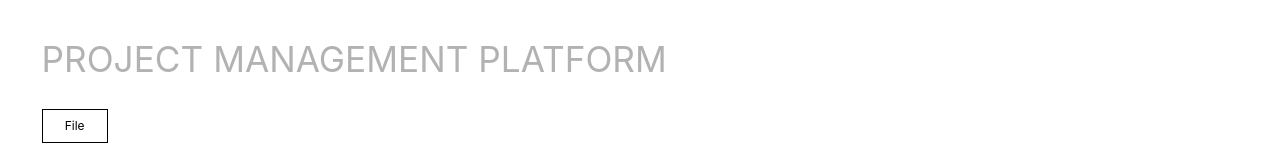
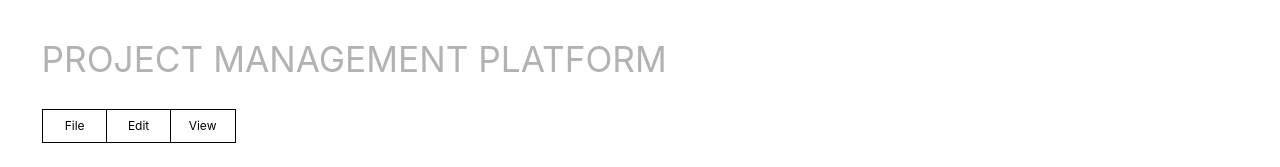
Before and after one commit to morgan-sam/project-management-platform, a React (Create React App) app in the folder client/: page / in a window 1280 px wide. Shown: the top 167 px of the page. Built offline with nearby package versions, Linux system fonts and the light colour scheme; no server answers.

Commit message:
Working dropdown positioning

```diff
--- a/client/src/components/NavigationMenu.jsx
+++ b/client/src/components/NavigationMenu.jsx
@@ -4,11 +4,19 @@ import ThemeContext from 'context/ThemeContext';
 const NavigationMenu = (props) => {
 	const themeColor = useContext(ThemeContext);
 
+	const BOX_WIDTH_REM = 4;
+
+	const bntSub = [
+		{ name: 'hello!', sub: [ { name: '53' } ] },
+		{ name: 'what!', sub: [ { name: '53' } ] },
+		{ name: 'yellow!', sub: [ { name: '53' } ] }
+	];
 	const menus = [
-		{ name: 'File', sub: [ { name: 'Batch New Tasks', sub: [ { name: 'hello!' } ] } ] }
-		// { name: 'Edit', sub: [ { name: 'Select All' }, { name: 'Mark Complete' }, { name: 'Delete Selected' } ] },
-		// { name: 'View', sub: [ { name: 'Filter' }, { name: 'New Task' } ] }
+		{ name: 'File', sub: [ { name: 'Batch New Tasks', sub: bntSub } ] },
+		{ name: 'Edit', sub: [ { name: 'Select All' }, { name: 'Mark Complete' }, { name: 'Delete Selected' } ] },
+		{ name: 'View', sub: [ { name: 'Filter' }, { name: 'New Task' } ] }
 	];
+
 	const convertMenusToOpenObj = () => {
 		let obj = {};
 		for (let i = 0; i < menus.length; i++) {
@@ -19,12 +27,12 @@ const NavigationMenu = (props) => {
 	const [ menusOpen, setMenusOpen ] = useState(convertMenusToOpenObj());
 
 	const parentContainer = {
+		position: 'relative',
 		height: '2rem',
 		margin: '2rem 0 1.75rem 0',
-		display: 'flex',
-		justifyContent: 'left',
-		alignItems: 'top',
-		overflow: 'visible'
+		display: 'block',
+		overflow: 'visible',
+		zIndex: '10'
 	};
 
 	const boxStyle = {
@@ -34,7 +42,7 @@ const NavigationMenu = (props) => {
 		alignItems: 'center',
 		border: '1px solid black',
 		height: '2rem',
-		width: '4rem',
+		width: `${BOX_WIDTH_REM}rem`,
 		userSelect: 'none',
 		cursor: 'pointer',
 		fontSize: '0.75rem',
@@ -42,24 +50,32 @@ const NavigationMenu = (props) => {
 		zIndex: '10'
 	};
 
+	const flexColumn = {
+		display: 'inline-flex',
+		flexDirection: 'column'
+	};
+	const flexRow = {
+		display: 'inline-flex',
+		flexDirection: 'row'
+	};
+
 	const singleMenuBox = (box) => {
 		return <div style={boxStyle}>{box}</div>;
 	};
 
 	const multipleBoxes = (el, recur) => {
-		return (
-			<div>
-				{singleMenuBox(el.name)}
-				{el.sub ? el.sub.map((el) => menuDropdownContainer(el, ++recur)) : null}
-			</div>
-		);
+		return el.sub ? el.sub.map((el) => menuDropdownContainer(el, ++recur)) : null;
 	};
 
-	const menuDropdownContainer = (el, recur) => {
-		console.log(recur);
+	const menuDropdownContainer = (el, recur, topMenuPos = 0) => {
 		const { name, sub } = el;
 		return (
 			<div
+				style={{
+					...(recur === 0 ? flexColumn : flexRow),
+					position: recur === 0 ? 'absolute' : 'relative',
+					left: `${topMenuPos * BOX_WIDTH_REM}rem`
+				}}
 				onMouseOver={() => {
 					if (!menusOpen[name]) {
 						let newObj = Object.assign({}, menusOpen);
@@ -75,13 +91,14 @@ const NavigationMenu = (props) => {
 					}
 				}}
 			>
-				{menusOpen[name] && sub ? multipleBoxes(el, recur) : singleMenuBox(name)}
+				{singleMenuBox(name)}
+				<div style={flexColumn}>{menusOpen[name] && sub ? multipleBoxes(el, recur) : null}</div>
 			</div>
 		);
 	};
 
 	const mainRowOfBoxes = () => {
-		return menus.map((el) => menuDropdownContainer(el, 0));
+		return menus.map((el, i) => menuDropdownContainer(el, 0, i));
 	};
 
 	return <div style={parentContainer}>{mainRowOfBoxes()}</div>;
```
